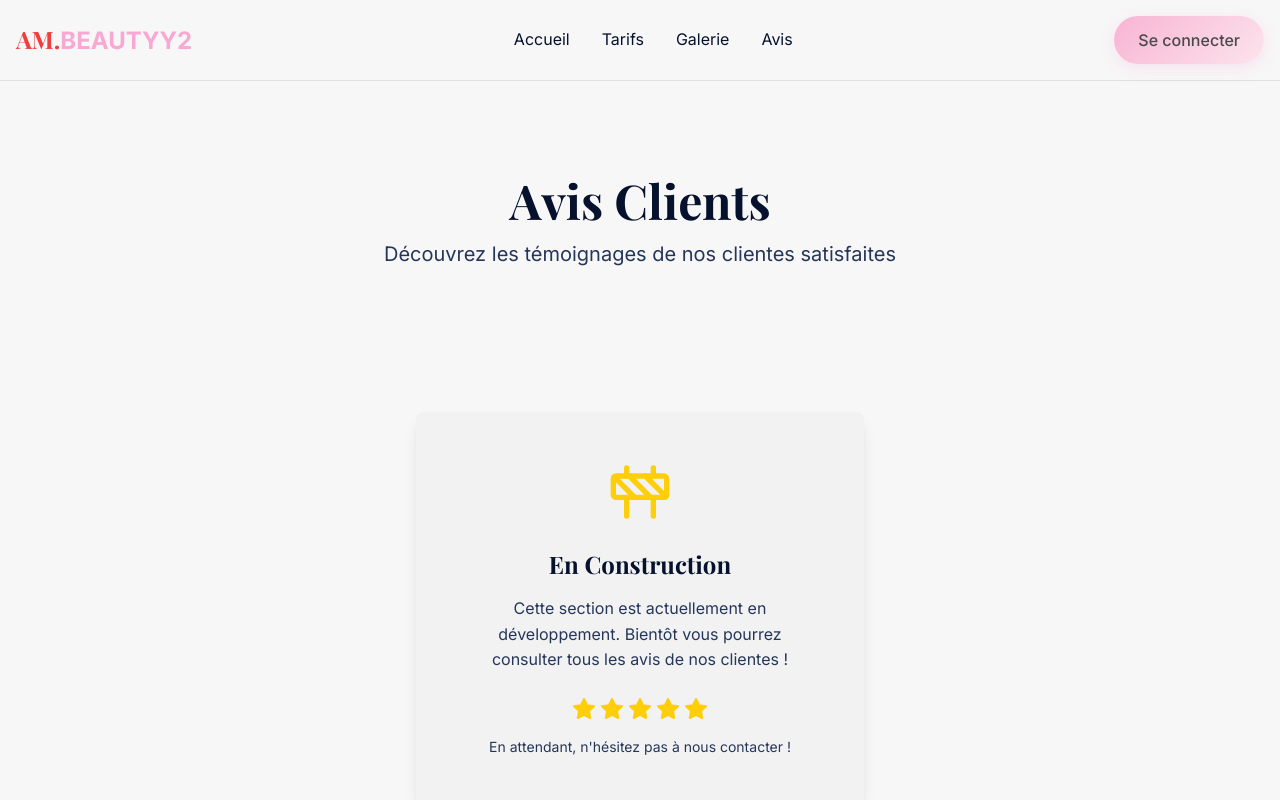
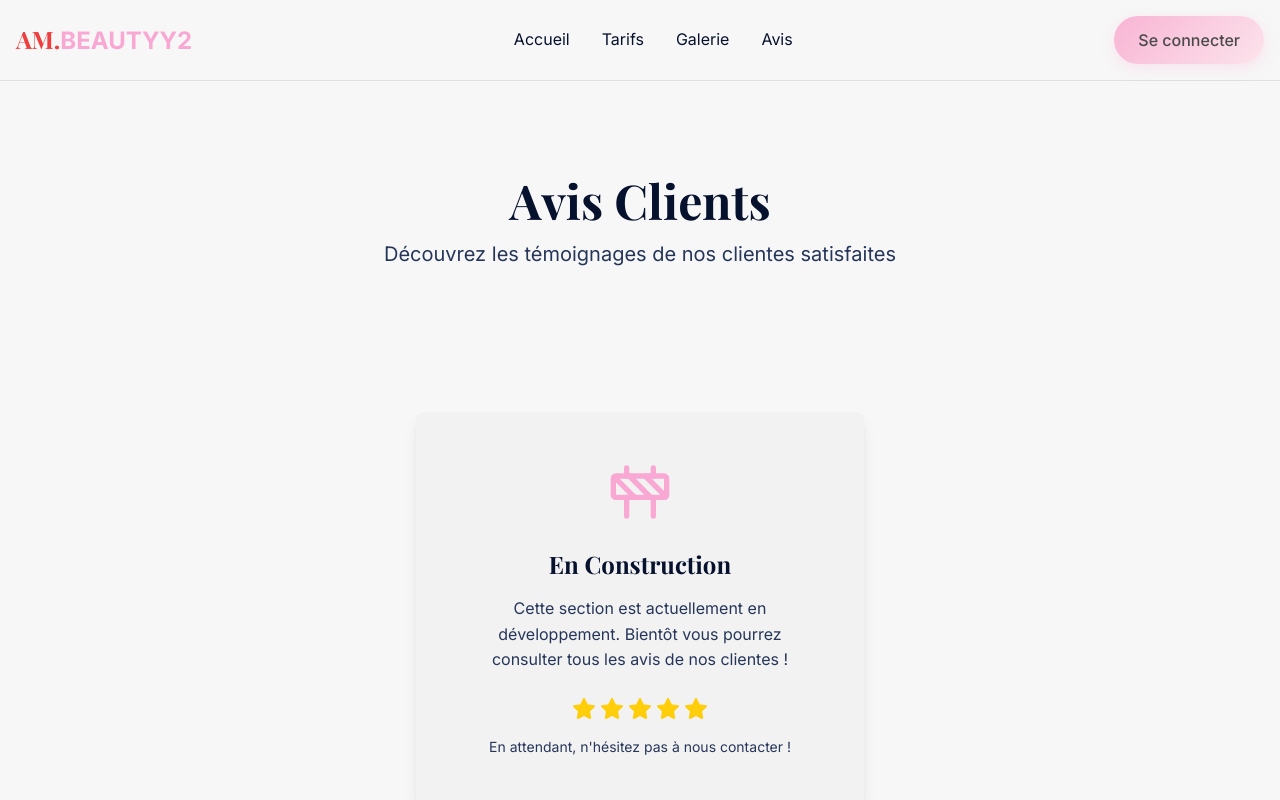
Before and after one commit to Lcsmrct/AMBEAUTY, a React (Create React App) app in the folder frontend/: page /avis in a window 1280 px wide. Shown: the top 800 px of the page. Built offline with nearby package versions, Linux system fonts and the light colour scheme.

Commit message:
auto-commit for 2e118dc3-09eb-4861-b4d0-03b1159ef7a1

```diff
--- a/frontend/src/components/Reviews.js
+++ b/frontend/src/components/Reviews.js
@@ -29,7 +29,7 @@ export default function Reviews() {
           viewport={{ once: true }}
         >
           <div className="bg-card rounded-lg p-12 shadow-lg text-center max-w-md mx-auto">
-            <Construction className="w-16 h-16 text-accent-gold mx-auto mb-6" />
+            <Construction className="w-16 h-16 text-pink-300 mx-auto mb-6" />
             <h3 className="text-2xl font-bold mb-4 text-foreground">
               En Construction
             </h3>
```
